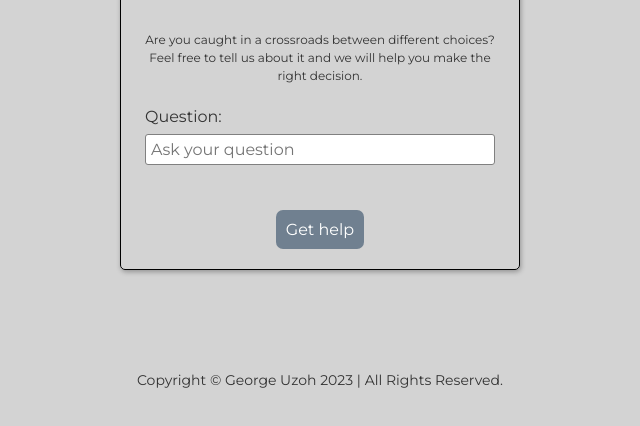
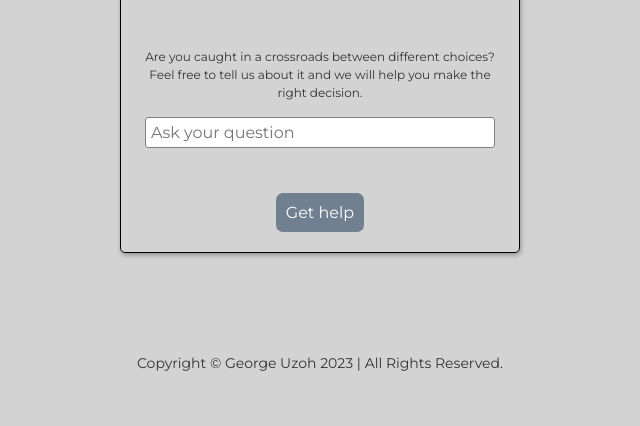
Before and after one commit to G-Uzoh/REACT23S_JS, a plain HTML site: page Decision_Making_App/index.html in a window 1280 px wide. Shown: the part 256-682 px from the top of the page, without its empty margins (320-960 px from the left). Drawn offline with Linux system fonts and the light colour scheme.

Commit message:
refactor decision app

```diff
--- a/Decision_Making_App/index.html
+++ b/Decision_Making_App/index.html
@@ -16,7 +16,6 @@
         </p>
 
         <div class="user-input">
-          <label for="question">Question:</label>
           <input type="text" id="question" placeholder="Ask your question" />
         </div>
 
```
